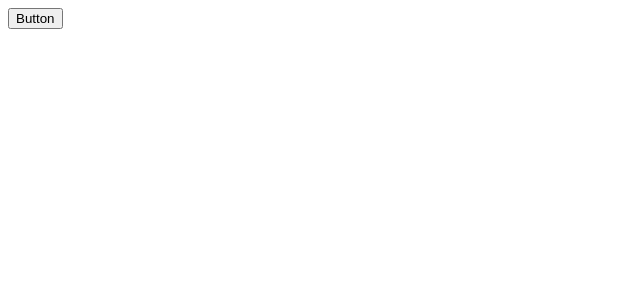
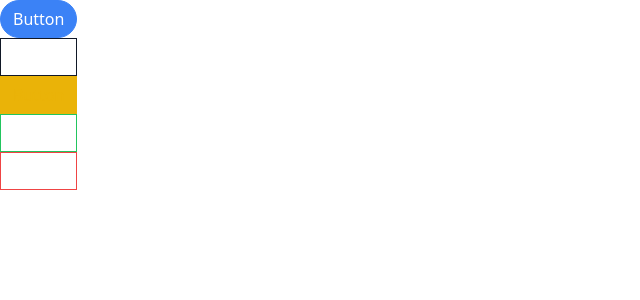
Before and after one commit to BogdanSkochynskyi/react-comps-udemy, a React (Create React App) app: page / in a window 1280 px wide. Shown: the top 300 px of the page, without its empty margins (0-640 px from the left). Built offline with nearby package versions, Linux system fonts and the light colour scheme.

Commit message:
added a tailwindcss and classnames

```diff
--- a/package.json
+++ b/package.json
@@ -6,6 +6,8 @@
     "@testing-library/jest-dom": "^5.16.5",
     "@testing-library/react": "^13.4.0",
     "@testing-library/user-event": "^13.5.0",
+    "classnames": "^2.3.2",
+    "prop-types": "^15.8.1",
     "react": "^18.2.0",
     "react-dom": "^18.2.0",
     "react-scripts": "5.0.1",
@@ -34,5 +36,8 @@
       "last 1 firefox version",
       "last 1 safari version"
     ]
+  },
+  "devDependencies": {
+    "tailwindcss": "^3.2.7"
   }
 }
--- a/src/App.js
+++ b/src/App.js
@@ -4,7 +4,19 @@ function App() {
   return (
     <div>
       <div>
-        <Button>Button</Button>
+        <Button primary rounded>Button</Button>
+      </div>
+      <div>
+        <Button secondary outline>Button</Button>
+      </div>
+      <div>
+        <Button warning outline>Button</Button>
+      </div>
+      <div>
+        <Button success outline>Button</Button>
+      </div>
+      <div>
+        <Button danger outline>Button</Button>
       </div>
 
     </div>
--- a/src/Button.js
+++ b/src/Button.js
@@ -1,5 +1,30 @@
-function Button( {children} ) {
-    return <button>{children}</button>
+import className from 'classnames';
+
+function Button( {children, rounded, outline, primary, secondary, success, warning, danger} ) {
+    const classes = className('px-3 py-1.5 border', {
+        'border-blue-500 bg-blue-500 text-white': primary,
+        'border-gray-900 bg-gray-900 text-white': secondary,
+        'border-green-500 bg-green-500 text-white': success,
+        'border-yellow-500 bg-yellow-500 text-white': warning,
+        'border-red-500 bg-red-500 text-white': danger,
+        'bg-white': outline,
+        'text-blue-500': outline && primary,
+        'text-gray-900': outline && secondary,
+        'text-green-500': outline && success,
+        'text-yellow-500': outline && warning,
+        'text-red-500': outline && danger,
+        'rounded-full': rounded,
+    })
+    return <button className={classes}>{children}</button>
+}
+
+Button.propTypes = {
+    checkVariationValue: ({primary, secondary, success, warning, danger}) => {
+        const count = Number(!!primary) + Number(!!secondary) + Number(!!success) + Number(!!warning) + Number(!!danger);
+        if(count > 1) {
+            return new Error('Only one of primary, secondary, success, warning, danger can be used in component.')
+        }
+    }
 }
 
 export default Button;
--- /dev/null
+++ b/src/index.css
@@ -0,0 +1,3 @@
+@tailwind base;
+@tailwind components;
+@tailwind utilities;
--- a/src/index.js
+++ b/src/index.js
@@ -1,6 +1,8 @@
+import './index.css';
 import React from 'react';
 import ReactDOM from 'react-dom/client';
 import App from './App';
+
 
 const root = ReactDOM.createRoot(document.getElementById('root'));
 root.render(
--- /dev/null
+++ b/tailwind.config.js
@@ -0,0 +1,10 @@
+/** @type {import('tailwindcss').Config} */
+module.exports = {
+  content: [
+    "./src/**/*.{js,jsx,ts,tsx}",
+  ],
+  theme: {
+    extend: {},
+  },
+  plugins: [],
+}
```
Also changed, not shown: 1 other file (tests, documents, lock files or other folders).
